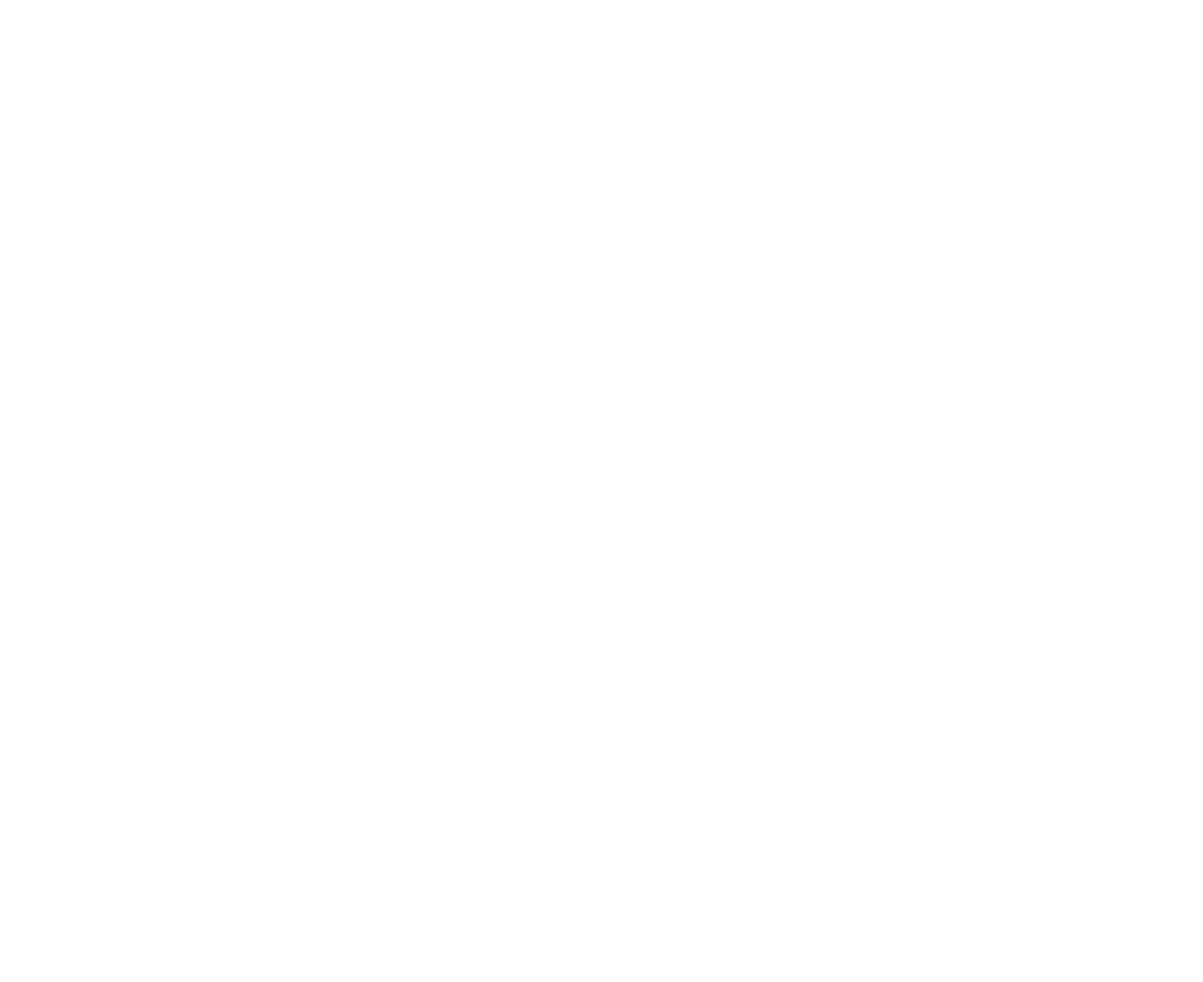
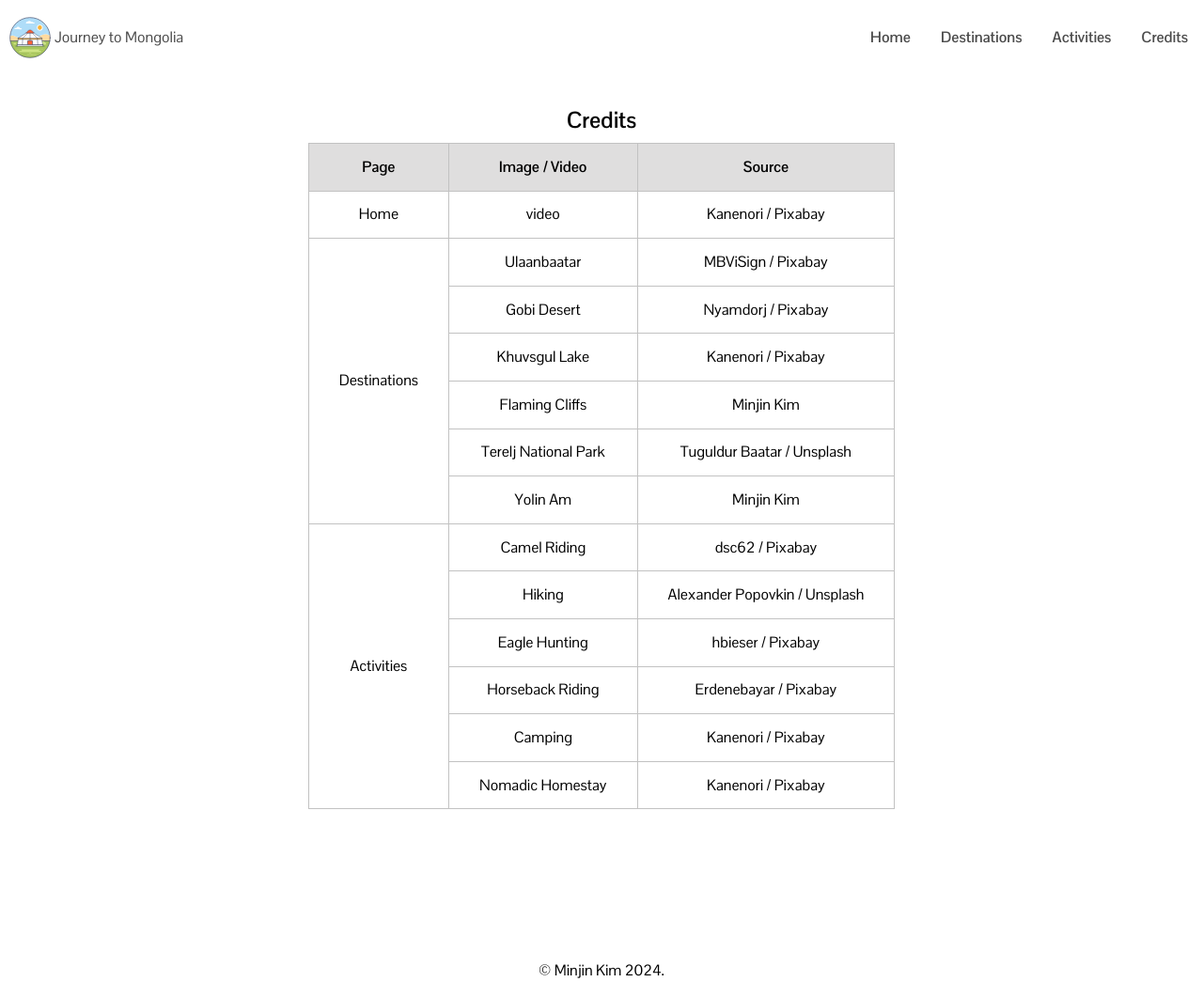
Before and after one commit to MINJINKIM736/FWDP-country-website, a plain HTML site: page credits.html in a window 1280 px wide. Shown: the whole page at 94% size. Before the commit the page ends 800 px from the top, so only its background shows below. Drawn offline with Linux system fonts and the light colour scheme.

Commit message:
added credits.html, credits.css

```diff
--- a/credits.html
+++ b/credits.html
@@ -1,3 +1,136 @@
+<!DOCTYPE html>
+<html lang="en">
+<head>
+    <meta charset="UTF-8">
+    <meta name="viewport" content="width=device-width, initial-scale=1.0">
+    <title>Journey to Mongolia</title>
+
+    <!-- fonts -->
+    <link rel="preconnect" href="https://fonts.googleapis.com">
+    <link rel="preconnect" href="https://fonts.gstatic.com" crossorigin>
+    <link href="https://fonts.googleapis.com/css2?family=Ubuntu:ital,wght@0,300;0,400;0,500;0,700;1,300;1,400;1,500;1,700&display=swap" rel="stylesheet">
+    <link rel="preconnect" href="https://fonts.googleapis.com">
+    <link rel="preconnect" href="https://fonts.gstatic.com" crossorigin>
+    <link href="https://fonts.googleapis.com/css2?family=Pontano+Sans:wght@300..700&display=swap" rel="stylesheet">
+
+    <link rel="icon" href="media/country_website_favicon_minjin.svg">
+    <link rel="stylesheet" href="styles/normalize-fwd.css">
+	<link rel="stylesheet" href="styles/global.css">
+    <link rel="stylesheet" href="styles/credits.css">
+    <script src="scripts/navigation.js" defer></script>
+
+</head>
+
+<body>
+    <a href="#site-main" class="screen-reader-text">Skip to content</a>
+    <header>
+        <a href="index.html" class="main-link"><img class="favicon" src="media/country_website_favicon_minjin.svg" alt="favicon"><span class="site-title">Journey to Mongolia</span></a>
+        <nav class="site-navigation" id="site-navigation">
+            <button class="menu-toggle" aria-controls="header-menu" aria-expanded="false" aria-label="Menu Toggle">
+                <svg xmlns="http://www.w3.org/2000/svg" width="36" height="36" viewBox="0 0 24 24">
+                    <title>Menu Icon</title>
+                    <path d="M24 6h-24v-4h24v4zm0 4h-24v4h24v-4zm0 8h-24v4h24v-4z"></path>
+                </svg>
+            </button>
+
+            <div class="nav-menu">
+            <ul>
+                <li><a href="index.html">Home</a></li>
+                <li><a href="destinations.html">Destinations</a></li>
+                <li><a href="activities.html">Activities</a></li>
+                <li><a href="credits.html">Credits</a></li>
+            </ul>
+            </div>
+        </nav>
+    </header>
+
+    <main class="site-wrapper">
+        <section class="credits">
+            <h2>Credits</h2>
+            <table>
+                <tr>
+                  <th>Page</th>
+                  <th>Image / Video</th>
+                  <th>Source</th>
+                </tr>
+                <!-- index -->
+                <tr>
+                  <td>Home</td>
+                  <td>video</td>
+                  <td>Kanenori / Pixabay</td>
+                </tr>
+                <!-- destinations -->
+                <tr>
+                  <td rowspan="6">Destinations</td>
+                  <td>Ulaanbaatar</td>
+                  <td>MBViSign / Pixabay</td>               </td>
+                </tr>
+                <tr>
+                    <td>Gobi Desert</td>
+                    <td>Nyamdorj / Pixabay</td>
+                </tr>
+                <tr>
+                    <td>Khuvsgul Lake</td>
+                    <td>Kanenori / Pixabay</td>
+                </tr>
+                <tr>
+                    <td>Flaming Cliffs</td>
+                    <td>Minjin Kim</td>
+                </tr>
+                <tr>
+                    <td>Terelj National Park</td>
+                    <td>Tuguldur Baatar / Unsplash</td>
+                </tr>
+                <tr>
+                    <td>Yolin Am</td>
+                    <td>Minjin Kim</td>
+                </tr>
+                <!-- activities -->
+                <tr>
+                    <td rowspan="6">Activities</td>
+                    <td>Camel Riding</td>
+                    <td>dsc62 / Pixabay</td>               </td>
+                  </tr>
+                  <tr>
+                      <td>Hiking</td>
+                      <td>Alexander Popovkin / Unsplash</td>
+                  </tr>
+                  <tr>
+                      <td>Eagle Hunting</td>
+                      <td>hbieser / Pixabay</td>
+                  </tr>
+                  <tr>
+                      <td>Horseback Riding</td>
+                      <td>Erdenebayar / Pixabay</td>
+                  </tr>
+                  <tr>
+                      <td>Camping</td>
+                      <td>Kanenori / Pixabay</td>
+                  </tr>
+                  <tr>
+                      <td>Nomadic Homestay</td>
+                      <td>Kanenori / Pixabay</td>
+                  </tr>
+
+
+              </table>
+
+
+            </article>
+
+        </section>
+
+
+    </main>
+
+    <footer class="site-footer">
+        <p>&copy; Minjin Kim 2024.</p>
+    </footer>
+</body>
+</html>
+
+
+
 <!-- index -->
 <!-- video
 pixabay
--- /dev/null
+++ b/styles/credits.css
@@ -0,0 +1,39 @@
+h2 {
+    text-align: left;
+}
+
+.credits table {
+    border-collapse: collapse;
+
+}
+
+table td, th {
+    border: 1px solid #c2c2c2;
+    padding: .8rem .3rem;
+}
+
+table tr:first-child {
+    background-color: #dfdede;
+}
+
+
+
+
+/* grid */
+
+@media(min-width: 50em){
+
+    .credits {
+        display: grid;
+        grid-template-columns: 1fr;
+        grid-template-rows: 3rem 1fr;
+        align-items: center;
+        justify-items: center;
+        justify-content: center;
+    }
+
+    table td, th {
+        padding: .8rem 2rem;
+    }
+
+}
```
Also changed, not shown: activities.html (+1 -1 lines), destinations.html (+1 -1 lines), index.html (+1 -1 lines).
